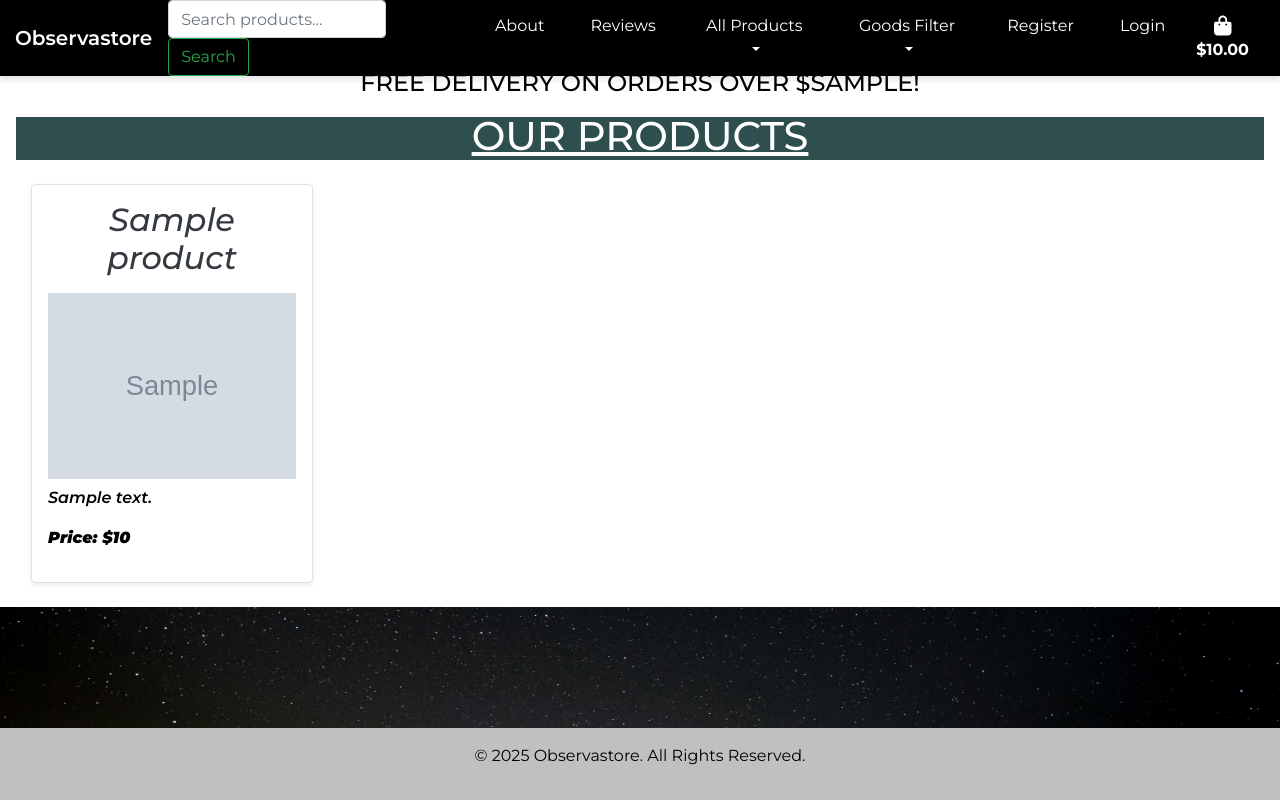
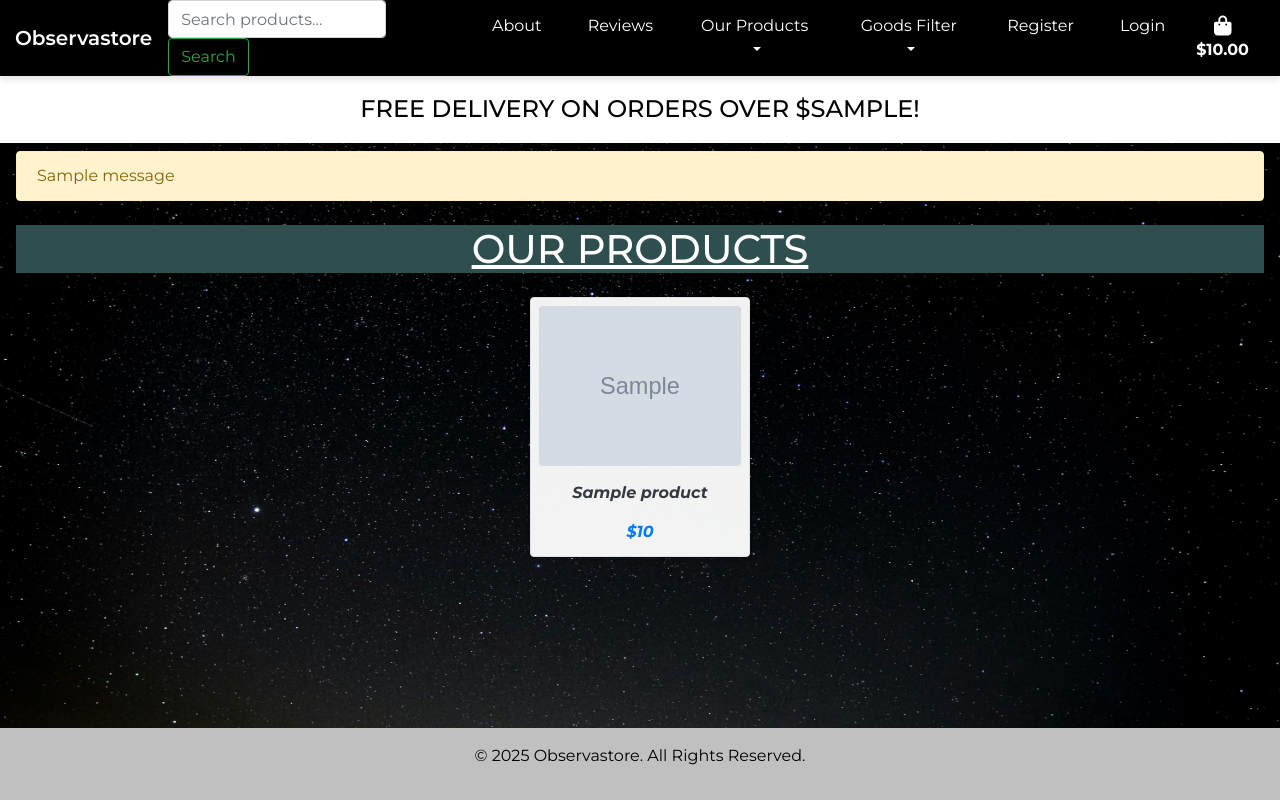
Before and after one commit to mahidaCodeTrained/observastore, a Django app: template storefront/templates/storefront/storefront.html in a window 1280 px wide. Run offline with Django 5.2, Linux system fonts and the light colour scheme; the template is opened without the code that fills it: most values are stand-ins (such as "Sample title", 1, 10 or a date in 2020); grey boxes marked "Sample" are stand-in pictures; one stand-in notice (Sample message) is shown; some libraries are stand-ins or nearby versions.

Commit message:
feat: add messages to site users who use search bar without any entries

```diff
--- a/about/templates/about/about.html
+++ b/about/templates/about/about.html
@@ -16,7 +16,7 @@
         </div>
 
         <!-- Right Column for Text -->
-        <div class="col-lg-6 col-md-6 col-12">
+        <div class="col-12">
             <div class="content-box p-4 rounded shadow-lg" id="aboutpage">
                 <header class="text-center mb-4 text-white">
                     <h1 id="about-font-size">{{ about.title }}</h1>
--- a/observastore/settings.py
+++ b/observastore/settings.py
@@ -27,7 +27,7 @@ BASE_DIR = Path(__file__).resolve().parent.parent
 SECRET_KEY = os.environ.get('SECRET_KEY')
 
 # SECURITY WARNING: don't run with debug turned on in production!
-DEBUG = False
+DEBUG = True
 
 ALLOWED_HOSTS = [
     '127.0.0.1',
--- a/static/css/style.css
+++ b/static/css/style.css
@@ -9,7 +9,6 @@ body {
     font-family: "Montserrat", sans-serif;
     color: black;
     margin: 0;
-    padding-top: 80px; /* Add padding-top to avoid content being hidden behind the navbar */
     min-height: 100vh; /* Ensure the body takes at least the full height of the viewport */
     display: flex;
     flex-direction: column; /* Align the content and footer properly */
@@ -37,9 +36,6 @@ footer {
     background-color: black !important;
     color: black;
     text-align: center;
-    position: fixed; /* Make navbar fixed */
-    top: 0;
-    left: 0;
     width: 100%;
     z-index: 1030; /* Keep navbar above other content */
     box-shadow: 0 4px 6px rgba(0, 0, 0, 0.1); /* Optional: Adds a shadow for a 3D effect */
@@ -99,11 +95,9 @@ footer {
     padding: 15px 0;
     font-size: 14px;
     font-weight: bold;
-    position: fixed;
     top: 60px; /* Positioned below the navbar */
     width: 100%; /* Ensure it spans the full width */
     z-index: 1020; /* Just below the navbar */
-    margin-top: -10px;
     text-transform: uppercase;
 }
 
@@ -152,7 +146,7 @@ footer {
 
 @media screen and (min-width: 999px) {
     #hero-img-section {
-        margin-top: 4%;
+        margin-top: 2%;
     }
 
     .navbar {
--- a/storefront/templates/storefront/storefront.html
+++ b/storefront/templates/storefront/storefront.html
@@ -1,29 +1,46 @@
 {% extends 'base.html' %}
 
 {% block content %}
-    <div class="container-fluid px-3 overlay">
+    <div class="container-fluid px-3">
+        <!-- Show Messages -->
+        {% if messages %}
+            <div class="alert alert-warning" role="alert">
+                {% for message in messages %}
+                    {{ message }}
+                {% endfor %}
+            </div>
+        {% endif %}
+
         <h1 class="text-center my-4" id="product-h1">Our Products</h1>
 
-        <div class="row">
+        <div class="row justify-content-center">
             {% for product in products %}
-                <div class="col-lg-3 col-md-6 col-sm-12 mb-4"> <!-- 4 products per row on desktop, 2 on tablet, 1 on mobile -->
-                    <a href="{% url 'product_details' product.id %}" class="text-decoration-none text-dark">
-                        <div class="product-item p-3 border rounded shadow-sm" style="background-color: rgba(255, 255, 255, 0.8);">
-                            <h2 class="text-center">{{ product.name }}</h2>
+                <div class="col-lg-3 col-md-4 col-sm-6 mb-3 d-flex justify-content-center">
+                    <a href="{% url 'product_details' product.id %}" class="text-decoration-none text-dark" style="width: 220px;">
+                        <div class="product-item border rounded shadow-sm p-2 text-center d-flex flex-column justify-content-between"
+                             style="background-color: rgba(255, 255, 255, 0.95); height: 260px; transition: transform 0.2s ease-in-out;">
 
+                            <!-- Product Image -->
                             {% if product.image %}
-                                <img src="{{ product.image.url }}" alt="{{ product.name }}" class="img-fluid mx-auto d-block" style="width: 100%; height: 200px; object-fit: contain;">
+                                <img src="{{ product.image.url }}" alt="{{ product.name }}"
+                                     class="img-fluid mx-auto d-block rounded"
+                                     style="width: 100%; height: 160px; object-fit: cover; border-radius: 6px;">
                             {% else %}
-                                <img src="/media/pexels-thirdman-8495471.jpg" alt="No image available" class="img-fluid mx-auto d-block" style="width: 100%; height: 200px; object-fit: cover;">
+                                <img src="/media/pexels-thirdman-8495471.jpg" alt="No image available"
+                                     class="img-fluid mx-auto d-block rounded"
+                                     style="width: 100%; height: 160px; object-fit: cover; border-radius: 6px;">
                             {% endif %}
 
-                            <p>{{ product.description }}</p>
-                            <p><strong>Price: ${{ product.price }}</strong></p>
+                            <!-- Product Title -->
+                            <h6 class="mt-2 font-weight-bold text-truncate">{{ product.name }}</h6>
+
+                            <!-- Product Price -->
+                            <p class="text-primary font-weight-bold mb-1">${{ product.price }}</p>
                         </div>
                     </a>
                 </div>
             {% empty %}
-                <p>No products available.</p>
+                <p class="text-center w-100">No products available.</p>
             {% endfor %}
         </div>
     </div>
--- a/templates/base.html
+++ b/templates/base.html
@@ -17,8 +17,8 @@
 <body>
 
     <!-- Navigation -->
-    <header>
-        <nav class="navbar navbar-expand-lg navbar-light bg-light fixed-top">
+    <header class="sticky-top">
+        <nav class="navbar navbar-expand-lg navbar-light bg-light">
             <div class="container-fluid">  <!-- Full-width container -->
                 <!-- Observastore Home Button -->
                 <a class="navbar-brand" href="{% url 'home' %}">Observastore</a>
@@ -48,9 +48,9 @@
                         <!-- New "All Products" Dropdown -->
                          <li class="nav-item dropdown">
                             <a class="nav-link dropdown-toggle" href="#" id="allProductsDropdown" role="button" data-toggle="dropdown" aria-haspopup="true" aria-expanded="false">
-                                All Products</a>
+                                Our Products</a>
                                 <div class="dropdown-menu" aria-labelledby="allProductsDropdown">
-                                    <h6 class="dropdown-header">Sort by:</h6><a class="dropdown-item" href="#">Telescopes</a>
+                                    <h6 class="dropdown-header">List:</h6><a class="dropdown-item" href="#">Telescopes</a>
                                     <a class="dropdown-item" href="#">Globes</a>
                                     <a class="dropdown-item" href="#">T-Shirts</a>
                                     <a class="dropdown-item" href="{% url 'storefront' %}">All Products</a>
```
Also changed, not shown: 1 other file.
